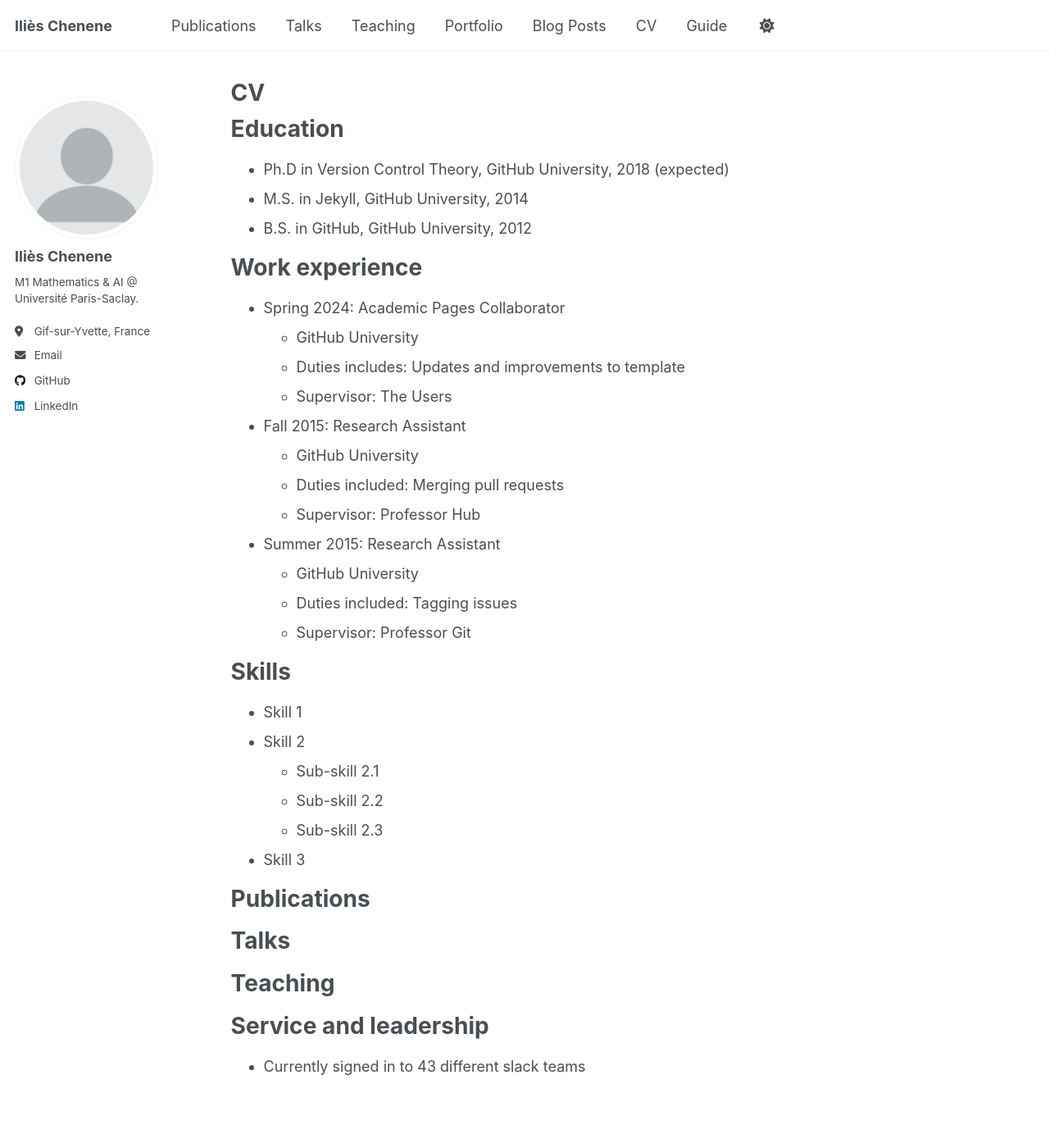
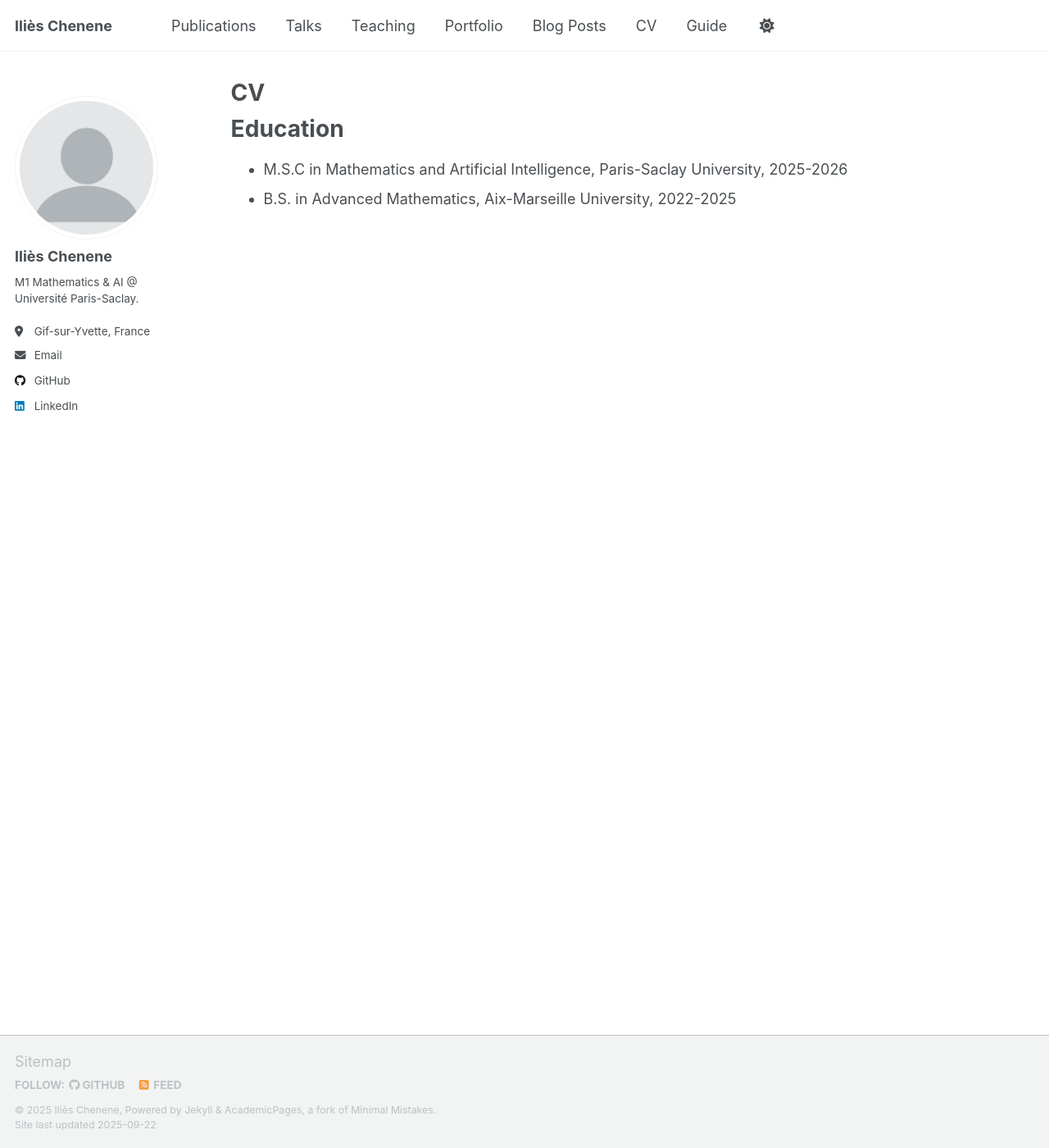
Before and after one commit to i-chenene/i-chenene.github.io, a Jekyll site: the page built from _pages/cv.md, in a window 1280 px wide and 1400 px high. Shown: the whole window at 82% size. Built offline with Jekyll 4.4.1, drawn with Linux system fonts in a browser that asks for light colours; a script that is not in the unit is left out.

Commit message:
Update cv.md

```diff
--- a/_pages/cv.md
+++ b/_pages/cv.md
@@ -11,54 +11,5 @@ redirect_from:
 
 Education
 ======
-* Ph.D in Version Control Theory, GitHub University, 2018 (expected)
-* M.S. in Jekyll, GitHub University, 2014
-* B.S. in GitHub, GitHub University, 2012
-
-Work experience
-======
-* Spring 2024: Academic Pages Collaborator
-  * GitHub University
-  * Duties includes: Updates and improvements to template
-  * Supervisor: The Users
-
-* Fall 2015: Research Assistant
-  * GitHub University
-  * Duties included: Merging pull requests
-  * Supervisor: Professor Hub
-
-* Summer 2015: Research Assistant
-  * GitHub University
-  * Duties included: Tagging issues
-  * Supervisor: Professor Git
-
-Skills
-======
-* Skill 1
-* Skill 2
-  * Sub-skill 2.1
-  * Sub-skill 2.2
-  * Sub-skill 2.3
-* Skill 3
-
-Publications
-======
-  <ul>{% for post in site.publications reversed %}
-    {% include archive-single-cv.html %}
-  {% endfor %}</ul>
-
-Talks
-======
-  <ul>{% for post in site.talks reversed %}
-    {% include archive-single-talk-cv.html  %}
-  {% endfor %}</ul>
-
-Teaching
-======
-  <ul>{% for post in site.teaching reversed %}
-    {% include archive-single-cv.html %}
-  {% endfor %}</ul>
-
-Service and leadership
-======
-* Currently signed in to 43 different slack teams
+* M.S.C in Mathematics and Artificial Intelligence, Paris-Saclay University, 2025-2026
+* B.S. in Advanced Mathematics, Aix-Marseille University, 2022-2025
```
